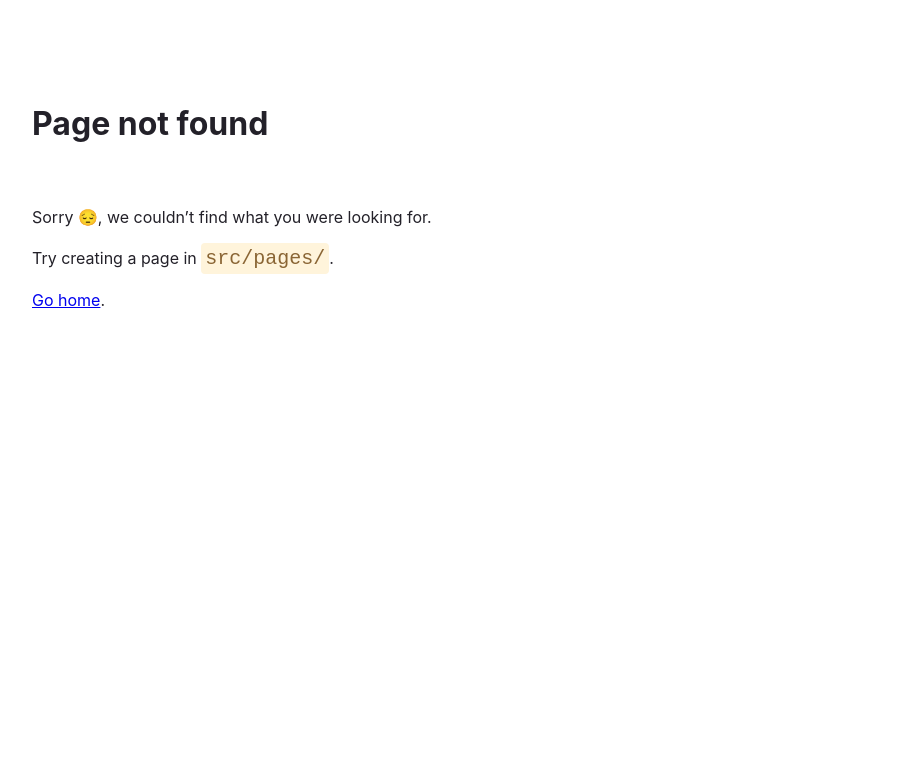
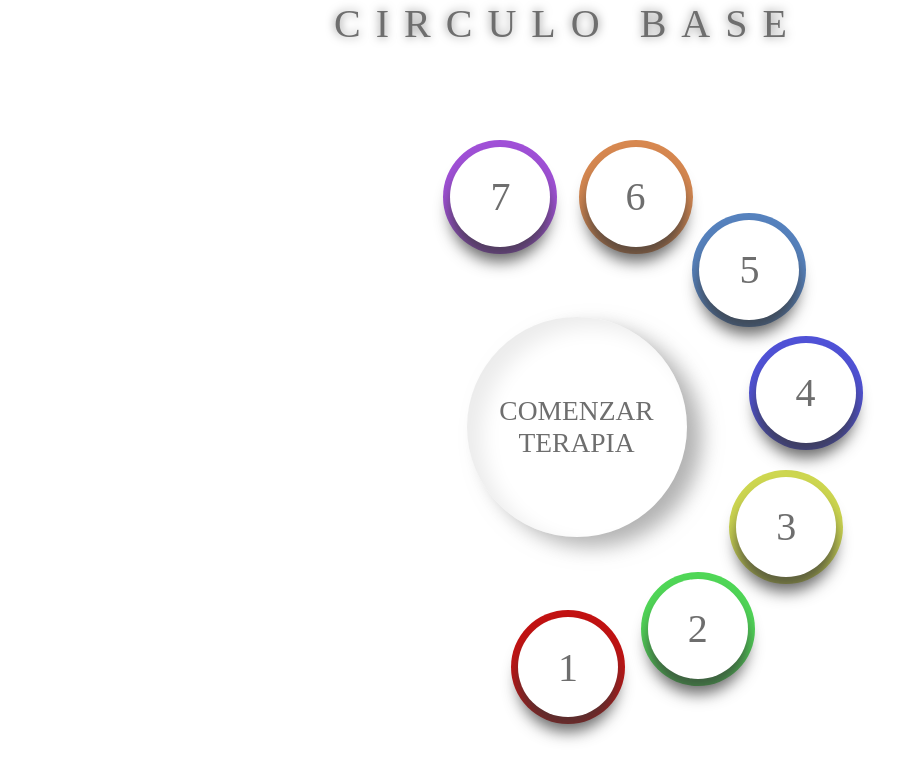
Before and after one commit to Ffarnos/saama-web, a Gatsby site: page /circulo-base in a window 1280 px wide. Before the commit this address had no page. Shown: the whole page, without its empty margins (72-969 px from the left). Built offline with nearby package versions, Linux system fonts and the light colour scheme; Gatsby itself is replaced by a stand-in of ours.

Commit message:
Update Buttons

```diff
--- a/src/components/Buttons.js
+++ b/src/components/Buttons.js
@@ -1,8 +1,9 @@
 import * as React from "react"
 import styled from 'styled-components';
 import ResponsiveText from "./ResponsiveText";
+import {navigate} from "gatsby";
 
-const Buttons = ({petalos,bigButtonTitle}) => {
+const Buttons = ({petalos,bigButtonTitle, numbers, sig}) => {
     return (
         <ButtonsContainerCenter>
             <ButtonBig>
@@ -13,10 +14,10 @@ const Buttons = ({petalos,bigButtonTitle}) => {
             <ButtonsContainer>
                 {petalos.map((petalo) => (
                     <Button
-                        onClick={() => console.log((petalo.index / petalos.length) * 360)}
+                        onClick={() =>console.log("Click")}
                         bordercolor={getColorWithText(petalo.colorBorder)}
                         key={petalo.index}
-                        angle={(petalo.index / petalos.length) * 360}
+                        angle={(petalo.index / numbers) * 360}
                     >
                         <ResponsiveText scale={0.8} color={'#6e6e6e'}>
                             {petalo.name}
@@ -97,19 +98,28 @@ const ButtonBig = styled.div`
 
   margin-left: 17px;
 
-  @media (max-width: 380px) {
-    width: 110px;
-    height: 110px;
+  @media (max-width: 370px) {
+    width: 120px;
+    height: 120px;
+  }
+  @media (max-width: 410px) and (min-width: 370px) {
+    width: 140px;
+    height: 140px;
   }
 
-  @media (max-width: 450px) and (min-width: 380px) {
-    width: 130px;
-    height: 130px;
+  @media (max-width: 465px) and (min-width: 410px) {
+    width: 160px;
+    height: 160px;
   }
 
-  @media (max-width: 520px) and (min-width: 450px) {
-    width: 150px;
-    height: 150px;
+  @media (max-width: 540px) and (min-width: 465px) {
+    width: 180px;
+    height: 180px;
+  }
+
+  @media (max-width: 620px) and (min-width: 540px) {
+    width: 200px;
+    height: 200px;
   }
 
 
@@ -126,33 +136,45 @@ const Button = styled.div`
   cursor: pointer;
   position: absolute;
   user-select: none;
-  border: 7px solid ${props => props.bordercolor};
-  box-shadow: inset 0 5px 8px 0 rgba(56, 55, 55, 0.75),
-  0 5px 8px 0 rgba(0, 0, 0, 0.75);
-  top: calc((-80px / 2) + (cos((${props => props.angle} * ${pi}) / 180) * 220px));
-  left: calc((-80px / 2) + (sin((${props => props.angle} * ${pi}) / 180) * 220px));
-  width: 80px;
-  height: 80px;
+  box-shadow: 0 15px 15px 0 rgba(56, 56, 56, 0.75), 0 0 0 7px ${props => props.bordercolor};
+  top: calc((-100px / 2) + (cos((${props => props.angle} * ${pi}) / 180) * 240px));
+  left: calc((-100px / 2) + (sin((${props => props.angle} * ${pi}) / 180) * 240px));
+  width: 100px;
+  height: 100px;
 
-  @media (max-width: 420px) {
-    top: calc((-40px / 2) + (cos((${props => props.angle} * ${pi}) / 180) * 140px));
-    left: calc((-40px / 2) + (sin((${props => props.angle} * ${pi}) / 180) * 140px));
+  @media (max-width: 370px) {
+    top: calc((-40px / 2) + (cos((${props => props.angle} * ${pi}) / 180) * 120px));
+    left: calc((-40px / 2) + (sin((${props => props.angle} * ${pi}) / 180) * 120px));
     width: 40px;
     height: 40px;
   }
 
-  @media (max-width: 490px) and (min-width: 420px) {
-    top: calc((-50px / 2) + (cos((${props => props.angle} * ${pi}) / 180) * 170px));
-    left: calc((-50px / 2) + (sin((${props => props.angle} * ${pi}) / 180) * 170px));
-    width: 50px;
-    height: 50px;
+  @media (max-width: 410px) and (min-width: 370px) {
+    top: calc((-60px / 2) + (cos((${props => props.angle} * ${pi}) / 180) * 140px));
+    left: calc((-60px / 2) + (sin((${props => props.angle} * ${pi}) / 180) * 140px));
+    width: 60px;
+    height: 60px;
   }
 
-  @media (max-width: 560px) and (min-width: 490px) {
-    top: calc((-70px / 2) + (cos((${props => props.angle} * ${pi}) / 180) * 190px));
-    left: calc((-70px / 2) + (sin((${props => props.angle} * ${pi}) / 180) * 190px));
-    width: 70px;
-    height: 70px;
+  @media (max-width: 465px) and (min-width: 410px) {
+    top: calc((-60px / 2) + (cos((${props => props.angle} * ${pi}) / 180) * 160px));
+    left: calc((-60px / 2) + (sin((${props => props.angle} * ${pi}) / 180) * 160px));
+    width: 60px;
+    height: 60px;
+  }
+
+  @media (max-width: 540px) and (min-width: 465px) {
+    top: calc((-80px / 2) + (cos((${props => props.angle} * ${pi}) / 180) * 180px));
+    left: calc((-80px / 2) + (sin((${props => props.angle} * ${pi}) / 180) * 180px));
+    width: 80px;
+    height: 80px;
+  }
+
+  @media (max-width: 620px) and (min-width: 540px) {
+    top: calc((-90px / 2) + (cos((${props => props.angle} * ${pi}) / 180) * 210px));
+    left: calc((-90px / 2) + (sin((${props => props.angle} * ${pi}) / 180) * 210px));
+    width: 90px;
+    height: 90px;
   }
 
   :hover {
@@ -162,5 +184,4 @@ const Button = styled.div`
 `;
 
 
-
 export default Buttons;
--- a/src/pages/CirculoBase.js
+++ b/src/pages/circulo-base.js
@@ -2,6 +2,7 @@ import * as React from "react"
 import styled from 'styled-components';
 import Buttons from "../components/Buttons";
 import ResponsiveText from "../components/ResponsiveText";
+import {navigate} from "gatsby";
 
 const CirculoBase = () => {
     const petalos = [
@@ -61,26 +62,15 @@ const CirculoBase = () => {
             nombreSigMenu: "Guia Espiritual 7",
             colorSigMenu: "green",
         },
-        {
-            index: 7,
-            name: '8',
-            colorBorder: "white",
-            cantidad: 1,
-            nombreSigMenu: "Guia Espiritual 8",
-            colorSigMenu: "green",
-        },
-        {
-            index: 8,
-            name: '9',
-            colorBorder: "red",
-            cantidad: 10,
-            nombreSigMenu: "Guia Espiritual 9",
-            colorSigMenu: "green",
-        }
     ];
 
     return <Background>
-            <Buttons petalos={petalos} bigButtonTitle={"COMENZAR TERAPIA"}/>
+        <Container>
+            <Title scale={0.8} color={"#6e6e6e"}>
+                CIRCULO BASE
+            </Title>
+            <Buttons petalos={petalos} bigButtonTitle={"COMENZAR TERAPIA"} numbers={11} sig={true}/>
+        </Container>
     </Background>;
 }
 
@@ -89,7 +79,7 @@ const CirculoBase = () => {
 const Title = styled(ResponsiveText)`
     letter-spacing: 15px;
     text-shadow: 0 0 10px rgba(0,0,0,0.5);
-    margin-bottom: 20px;
+    margin-bottom: -20px;
 `;
 
 const Container = styled.div`
--- a/src/pages/index.js
+++ b/src/pages/index.js
@@ -17,7 +17,7 @@ const Index = () => {
         <TerapiaText scale={1.8}>
           GÉNESIS
         </TerapiaText>
-        <StartButton onClick={()=>navigate('/CirculoBase')}>
+        <StartButton onClick={()=>navigate('/circulo-base')}>
           <ResponsiveText scale={0.6} bold color={"white"}>
             INICIAR CONEXION
           </ResponsiveText>
```
